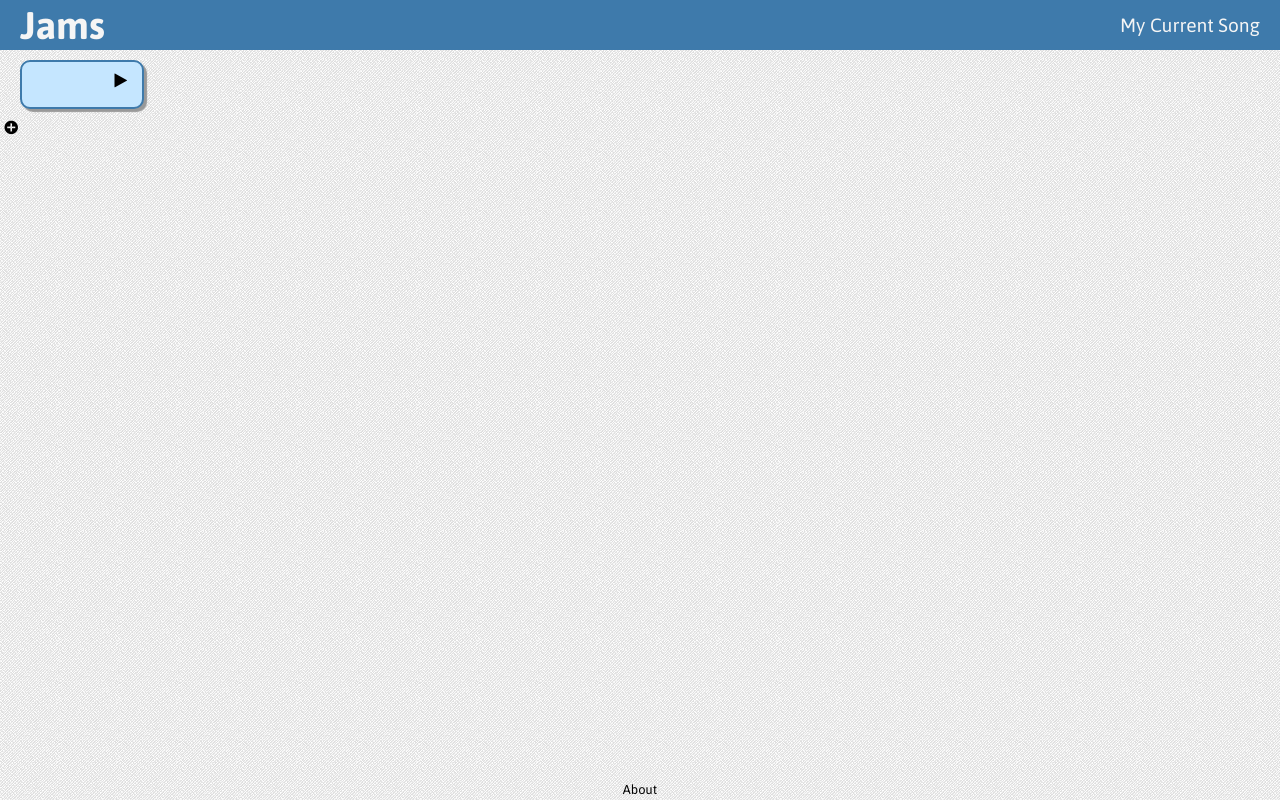
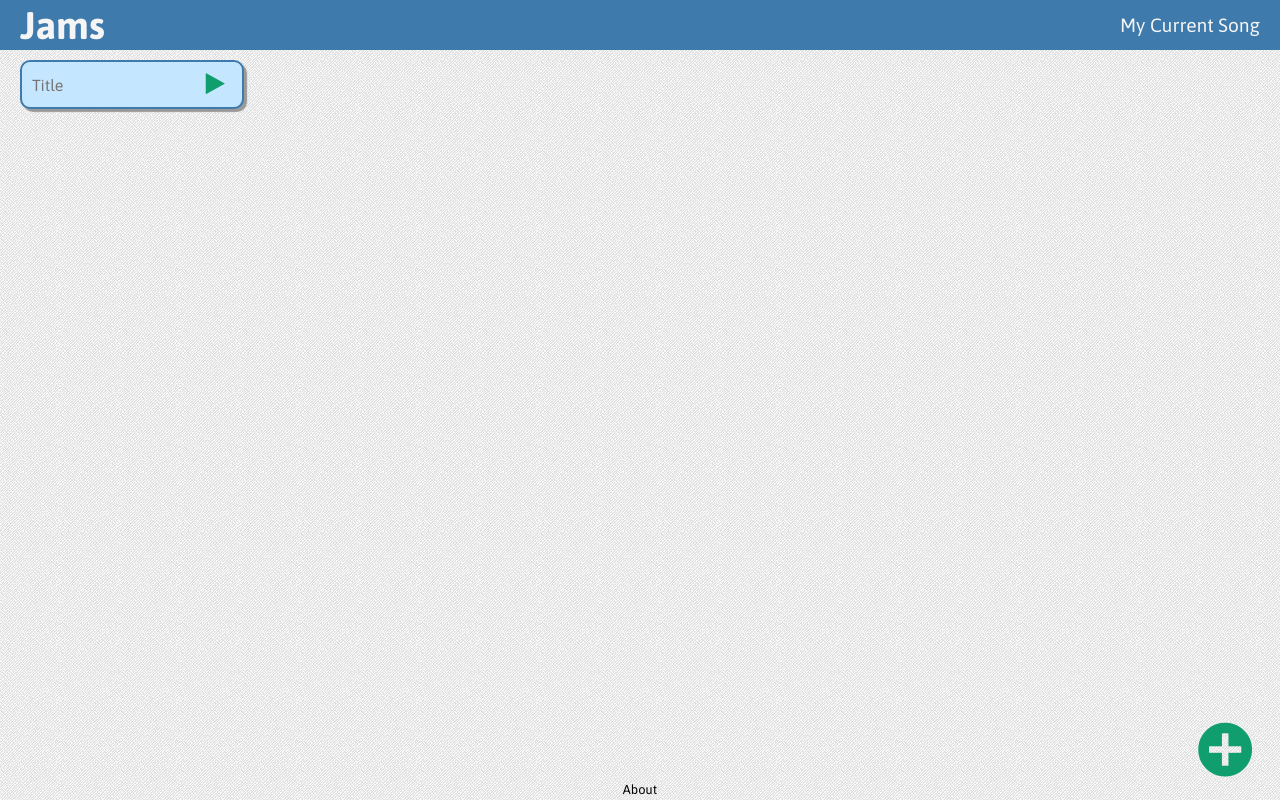
Before and after one commit to danrschlosser/jams, a Flask app: page / in a window 1280 px wide. Run offline with Flask 2, Linux system fonts and the light colour scheme; some libraries are stand-ins or nearby versions.

Commit message:
Updated node, vastly improved format (changed fonts, size, alignment)

```diff
--- a/static/css/style.css
+++ b/static/css/style.css
@@ -17,10 +17,13 @@ html, body {
 	background: white url("../img/noise_lines.png") repeat;
 }
 
+body, input {
+	font-family: 'Asap', sans-serif;
+	font-weight: 300;
+}
+
 body {
 	position: relative;
-	font-family: 'Asap', sans-serif;
-	font-weight: 300;
 	background-color: whitesmoke;
 }
 
@@ -112,9 +115,21 @@ padding: 30px 40px;
 	border-radius: 10px;
 	margin: 10px 20px;
 	padding: 10px 10px;
-	width: 100px;
+	width: 200px;
 	height: 25px;
 	box-shadow: 3px 3px 1px #999;
+}
+
+.node input {
+	display: inline-block;
+	background-color: rgba(255,255,255,0.0);
+	border: 0;
+	size: 80px;
+	width: 82%;
+	padding: 0;
+	margin: 0;
+	height: 25px;
+	font-size: 1em;
 }
 
 .size {
@@ -128,16 +143,24 @@ padding: 30px 40px;
 	height: 100%;
 }
 
-.new-clip {
+.play-node {
 	width: 100%;
 	font-size: 1.5em;
-	color: #844;
+	color: #119E6F;
+}
+
+.new-node{
+	font-size: 4em;
+	color: #119E6F;
+	position: absolute;
+	right: 10px;
+	bottom: 18px;
 }
 
 .about {
 	position: absolute;
 	font-size: 0.9em;
-	font-color: #3e7aab;
+	color: #3e7aab;
 	text-decoration: none;
 	bottom: 0;
 	left: 50%;
@@ -170,9 +193,3 @@ padding: 30px 40px;
 	height: 90%;
 	height: calc(100%-50px);
 }
-
-.new-clip {
-	width: 20px;
-	height: 20px;
-	background: blue;
-}
--- a/templates/index.html
+++ b/templates/index.html
@@ -3,6 +3,7 @@
     <div id="container">
 
         <div class="node">
+        	<input type="text" placeholder="Title"/>
         	<div class="size">
             <a href="#"><div class="play-node icon-play"></div></a>
             </div>
```
